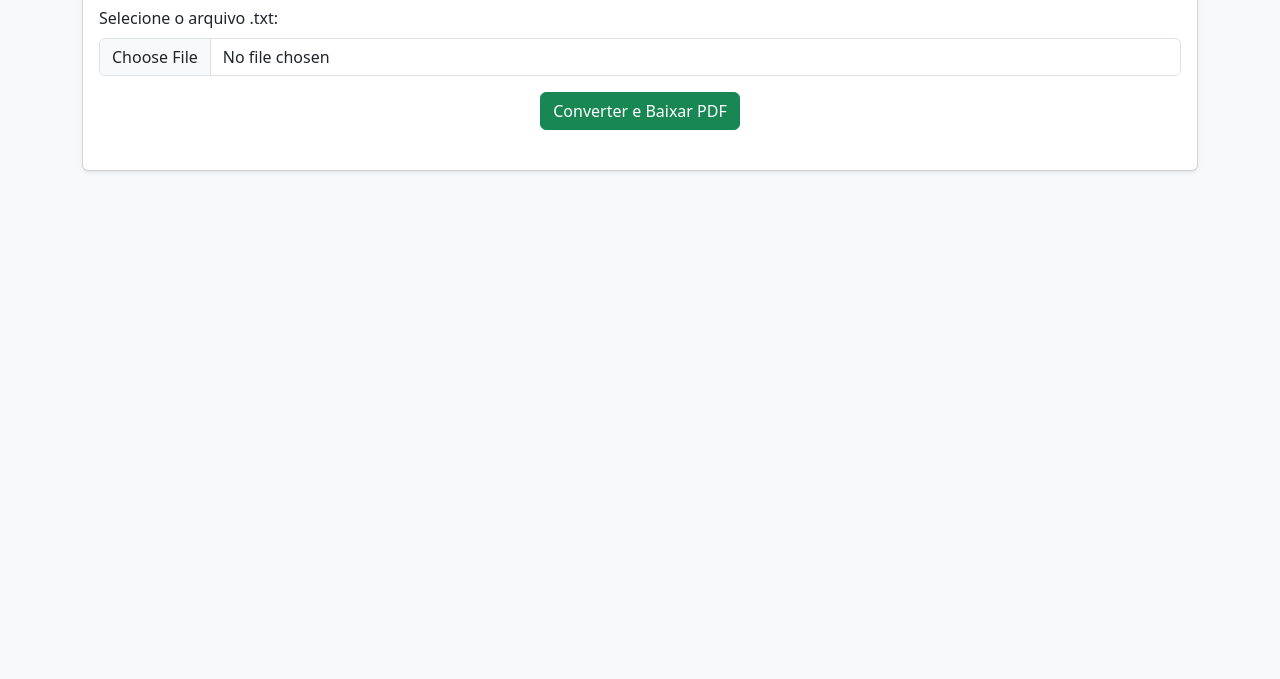
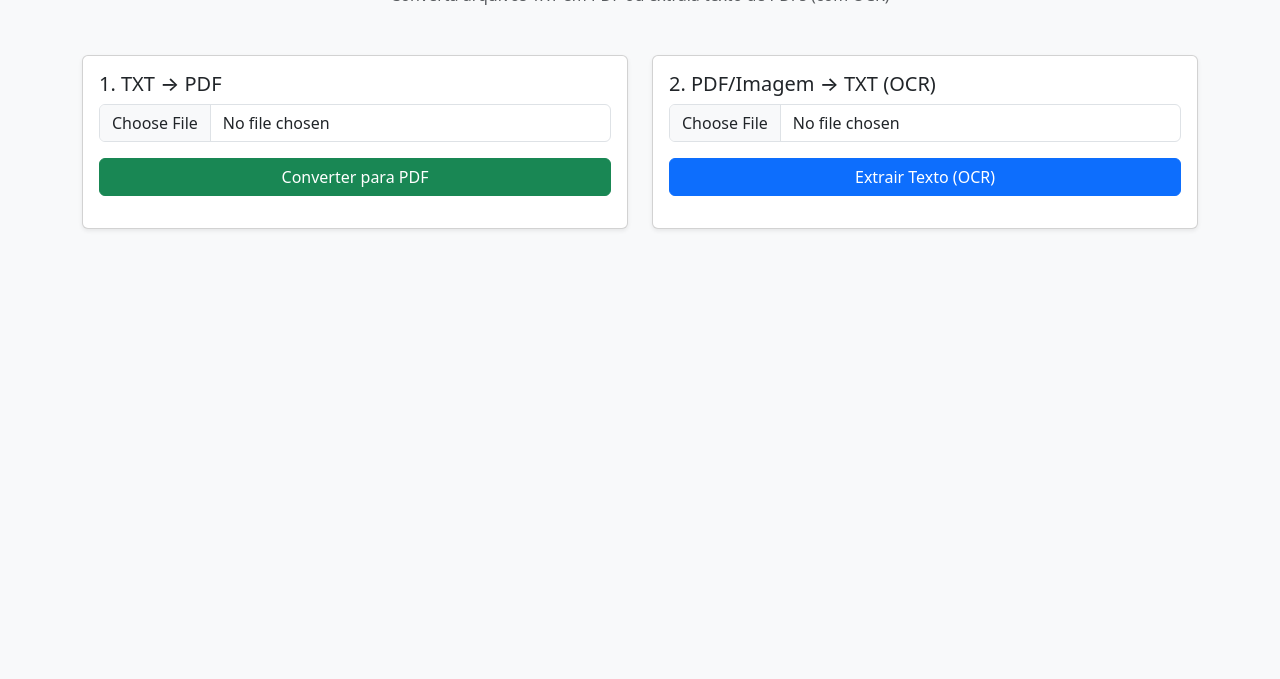
Before and after one commit to abase2025/conversor, a plain HTML site: page index.html in a window 1280 px wide. Shown: the part 121-800 px from the top of the page. Drawn offline with nearby package versions, Linux system fonts and the light colour scheme.

Commit message:
Add files via upload

```diff
--- a/index.html
+++ b/index.html
@@ -3,53 +3,62 @@
 <html lang="pt-BR">
 <head>
   <meta charset="UTF-8">
-  <title>Conversor TXT para PDF</title>
+  <title>Conversor Web: TXT ⇄ PDF</title>
   <link href="https://cdn.jsdelivr.net/npm/bootstrap@5.3.3/dist/css/bootstrap.min.css" rel="stylesheet">
   <script src="https://cdnjs.cloudflare.com/ajax/libs/jspdf/2.5.1/jspdf.umd.min.js"></script>
+  <script src="https://unpkg.com/tesseract.js@2.1.5/dist/tesseract.min.js"></script>
 </head>
 <body class="bg-light">
-
   <div class="container py-5">
-    <div class="card shadow-sm">
-      <div class="card-body">
-        <h2 class="card-title mb-4 text-center text-primary">Conversor de Arquivo TXT para PDF</h2>
-
-        <div class="mb-3">
-          <label for="txtFile" class="form-label">Selecione o arquivo .txt:</label>
-          <input class="form-control" type="file" id="txtFile" accept=".txt">
+    <div class="text-center mb-5">
+      <h1 class="text-primary">Conversor TXT ⇄ PDF 100% Web</h1>
+      <p class="text-muted">Converta arquivos TXT em PDF ou extraia texto de PDFs (com OCR)</p>
     </div>
 
-        <div class="text-center">
-          <button class="btn btn-success" onclick="converterParaPDF()">Converter e Baixar PDF</button>
+    <div class="row">
+      <div class="col-md-6">
+        <div class="card shadow-sm mb-4">
+          <div class="card-body">
+            <h5 class="card-title">1. TXT → PDF</h5>
+            <input type="file" class="form-control mb-3" id="txtFile" accept=".txt">
+            <button class="btn btn-success w-100" onclick="converterParaPDF()">Converter para PDF</button>
+            <div id="msgPdf" class="mt-3 text-center text-muted"></div>
+          </div>
+        </div>
       </div>
 
-        <div id="mensagem" class="mt-4 text-center text-muted"></div>
+      <div class="col-md-6">
+        <div class="card shadow-sm mb-4">
+          <div class="card-body">
+            <h5 class="card-title">2. PDF/Imagem → TXT (OCR)</h5>
+            <input type="file" class="form-control mb-3" id="pdfFile" accept=".pdf,.png,.jpg,.jpeg">
+            <button class="btn btn-primary w-100" onclick="extrairTextoOCR()">Extrair Texto (OCR)</button>
+            <div id="ocrOutput" class="mt-3 text-break" style="white-space: pre-wrap;"></div>
+          </div>
+        </div>
       </div>
     </div>
   </div>
 
 <script>
   async function converterParaPDF() {
-      const fileInput = document.getElementById('txtFile');
-      const file = fileInput.files[0];
-      const mensagem = document.getElementById('mensagem');
+    const file = document.getElementById('txtFile').files[0];
+    const msg = document.getElementById('msgPdf');
 
     if (!file) {
-        mensagem.innerText = '⚠️ Por favor, selecione um arquivo .txt.';
+      msg.innerText = 'Selecione um arquivo TXT.';
       return;
     }
 
     const reader = new FileReader();
-      reader.onload = async function(e) {
+    reader.onload = function(e) {
       const conteudo = e.target.result;
-
       const { jsPDF } = window.jspdf;
       const pdf = new jsPDF();
-
       const linhas = conteudo.split('\n');
       let y = 10;
 
-        linhas.forEach((linha) => {
+      linhas.forEach(linha => {
         if (y > 280) {
           pdf.addPage();
           y = 10;
@@ -58,12 +67,43 @@
         y += 10;
       });
 
-        const nomeArquivo = file.name.replace('.txt', '') + '.pdf';
-        pdf.save(nomeArquivo);
-        mensagem.innerText = '✅ Arquivo PDF gerado com sucesso!';
+      const nome = file.name.replace('.txt', '') + '.pdf';
+      pdf.save(nome);
+      msg.innerText = '✅ PDF gerado com sucesso!';
     };
+    reader.readAsText(file);
+  }
 
-      reader.readAsText(file);
+  async function extrairTextoOCR() {
+    const file = document.getElementById('pdfFile').files[0];
+    const output = document.getElementById('ocrOutput');
+
+    if (!file) {
+      output.innerText = 'Selecione uma imagem ou PDF (convertido para imagem).';
+      return;
+    }
+
+    output.innerText = '🕒 Processando...';
+
+    const reader = new FileReader();
+    reader.onload = function(e) {
+      Tesseract.recognize(
+        e.target.result,
+        'por',
+        {
+          logger: m => {
+            if (m.status === "recognizing text") {
+              output.innerText = `🔍 Reconhecendo texto... ${Math.round(m.progress * 100)}%`;
+            }
+          }
+        }
+      ).then(({ data: { text } }) => {
+        output.innerText = '📝 Texto extraído:\n\n' + text;
+      }).catch(err => {
+        output.innerText = 'Erro ao processar OCR: ' + err.message;
+      });
+    };
+    reader.readAsDataURL(file);
   }
 </script>
 
```
Lines whose indentation alone changed are shown as unchanged.
